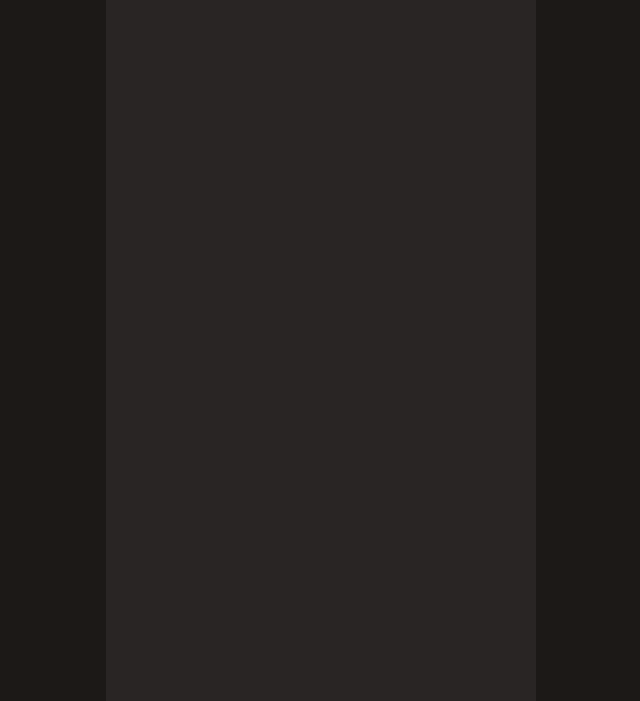
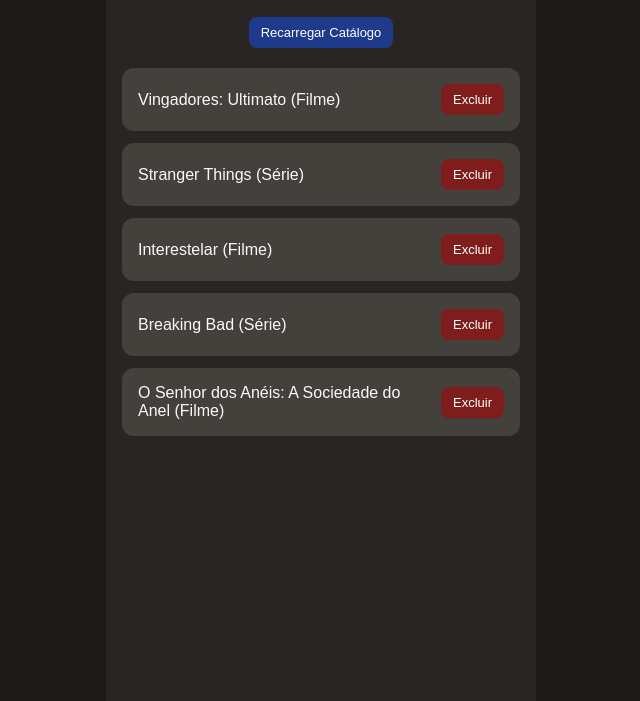
Before and after one commit to kalfels/sctec-react-native, a plain HTML site: page semana8/exercicio3/index.html in a window 1280 px wide. Shown: the part 99-800 px from the top of the page, without its empty margins (319-959 px from the left). Drawn offline with Linux system fonts and the light colour scheme.

Commit message:
fix: exercicio3 finalizado na semana 8

```diff
--- a/semana8/exercicio3/index.html
+++ b/semana8/exercicio3/index.html
@@ -13,6 +13,7 @@
         <p class="marca">CineMatch</p>
         <h1>Meu catálogo</h1>
         <p class="subtitulo">Os cards vão nascer pelo JavaScript</p>
+        <button id="botao-recarregar">Recarregar Catálogo</button>
       </header>
 
       <!-- Container vazio: o JS cria os cards aqui -->
--- a/semana8/exercicio3/script.js
+++ b/semana8/exercicio3/script.js
@@ -1,23 +1,17 @@
 // CineMatch — createElement + appendChild + remove
 // Abra o index.html no navegador e complete os passos abaixo.
 
-const catalogo = [
-  { titulo: "Fronteira Digital", tipo: "Série" },
-  { titulo: "Risadas de Sábado", tipo: "Filme" },
-  { titulo: "Sombras do Porão", tipo: "Filme" },
-  { titulo: "Universo Perdido", tipo: "Filme" },
-];
+// const catalogo = [
+//   { titulo: "Fronteira Digital", tipo: "Série" },
+//   { titulo: "Risadas de Sábado", tipo: "Filme" },
+//   { titulo: "Sombras do Porão", tipo: "Filme" },
+//   { titulo: "Universo Perdido", tipo: "Filme" },
+// ];
 
 // 1. Selecione #catalogo
 // Dica: getElementById
-
-
-
 // 2. Percorra catalogo com forEach
 // Dica: item.titulo e item.tipo
-
-
-
 // 3. Para cada item: crie article, span e button
 //    - article com classe filme-card
 //    - span com "Titulo (Tipo)"
@@ -28,8 +22,72 @@
 // const botaoExcluir = document.createElement("button")
 // botaoExcluir.textContent = "Excluir"
 // botaoExcluir.classList.add("botao-excluir")
-
-
-
 // 4. No clique do Excluir: card.remove()
 // Dica: addEventListener("click", ...)
+
+class Conteudo {
+  constructor(id, titulo, tipo, duracao, generos) {
+    this.id = id
+    this.titulo = titulo
+    this.tipo = tipo
+    this.duracao = duracao
+    this.generos = generos
+  }
+}
+
+class Serie extends Conteudo {
+  constructor(id, titulo, duracao, generos, temporadas) {
+    super(id, titulo, "Série", duracao, generos)
+    this.temporadas = temporadas
+  }
+}
+
+const catalogo = [
+    new Conteudo(1, "Vingadores: Ultimato", "Filme", 181, ["Ação", "Ficção", "Aventura"]),
+    new Serie(2, "Stranger Things", 50, ["Ficção", "Terror", "Drama"], 4),
+    new Conteudo(3, "Interestelar", "Filme", 169, ["Ficção", "Drama", "Aventura"]),
+    new Serie(4, "Breaking Bad", 47, ["Drama", "Crime", "Suspense"], 5),
+    new Conteudo(5, "O Senhor dos Anéis: A Sociedade do Anel", "Filme", 178, ["Fantasia", "Aventura", "Ação"])
+];
+
+const catalogoExibicao = catalogo
+  .map((item) => ({
+    titulo: item.titulo,
+    tipo: item instanceof Serie ? "Série" : "Filme",
+  }))
+
+const catalogoContainer = document.getElementById("catalogo")
+
+function carregarCatalogo() {
+    catalogoExibicao.forEach((item) => {
+    const card = document.createElement("article")
+    card.classList.add("filme-card")
+
+    const span = document.createElement("span")
+    span.textContent = `${item.titulo} (${item.tipo})`
+
+    const botaoExcluir = document.createElement("button")
+    botaoExcluir.textContent = "Excluir"
+    botaoExcluir.classList.add("botao-excluir")
+
+    card.appendChild(span)
+    card.appendChild(botaoExcluir)
+    catalogoContainer.appendChild(card)
+
+    // Adicionando evento de clique para remover o card
+    botaoExcluir.addEventListener("click", () => {
+      card.remove()
+    })
+
+  })
+}
+
+carregarCatalogo()
+
+// COMPLEMENTO PESSOAL
+const recarregar = document.getElementById("botao-recarregar")
+recarregar.addEventListener("click", () => {
+  // Limpa o container antes de recarregar
+  catalogoContainer.innerHTML = ""
+  carregarCatalogo()
+})
--- a/semana8/exercicio3/style.css
+++ b/semana8/exercicio3/style.css
@@ -21,6 +21,13 @@
 
 .topo {
   margin-bottom: 20px;
+}
+
+.cabecalho-conteudo {
+  display: flex;
+  align-items: center;
+  justify-content: space-between;
+  gap: 16px;
 }
 
 .marca {
@@ -67,3 +74,23 @@
   font-size: 13px;
   cursor: pointer;
 }
+
+.botao-excluir:hover {
+  background: #b91c1c;
+}
+
+#botao-recarregar {
+  display: flex;
+  align-items: center;
+  flex-shrink: 0;
+  gap: 8px;
+  width: fit-content;
+  margin: 20px auto 0;
+  padding: 8px 12px;
+  border: none;
+  border-radius: 8px;
+  background: #1e3a8a;
+  color: #fff;
+  font-size: 13px;
+  cursor: pointer;
+}
```
